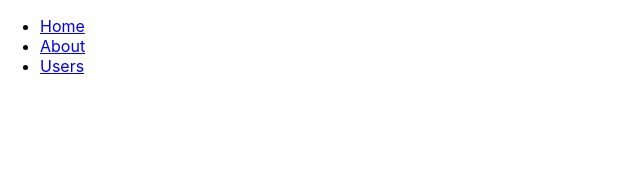
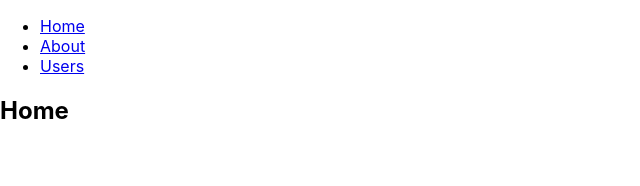
Before and after one commit to HalitCam/react-routing, a React (Create React App) app: page / in a window 1280 px wide. Shown: the top 186 px of the page, without its empty margins (0-640 px from the left). Built offline with nearby package versions, Linux system fonts and the light colour scheme.

Commit message:
react-router-dom template is to my projeckt added

```diff
--- a/src/App.js
+++ b/src/App.js
@@ -1,7 +1,7 @@
 import React from "react";
 import { BrowserRouter as Router,Routes,Route,Link} from "react-router-dom";
 
-import './App.css';
+import './App.css';  // <link to...> a tag ine denk gelir!!
 
 function App() {
   return (
@@ -25,18 +25,20 @@ function App() {
         {/* A <Switch> looks through its children <Route>s and
             renders the first one that matches the current URL. */}
         <Routes>
-          <Route path="/about" element={About} />
+          <Route path="/about" Component={About} />
 
-          <Route path="/users" element={Users} />
+          <Route path="/users" element={<Users/>} />
 
-          <Route path="/" element={Home} />
+          <Route path="/" element={<Home/>} />
 
         </Routes>
       </div>
     </Router>
   );
 }
+// in Route tag Component used instead of element. Component ile element arasında fark var. Component ile bir component çağırırken element ile bir JSX elementi çağırıyoruz. Yani <Home/> gibi.
 
+// The followings componnents in folder src one Folder can be regulated
 function Home() {
   return <h2>Home</h2>;
 }
```
